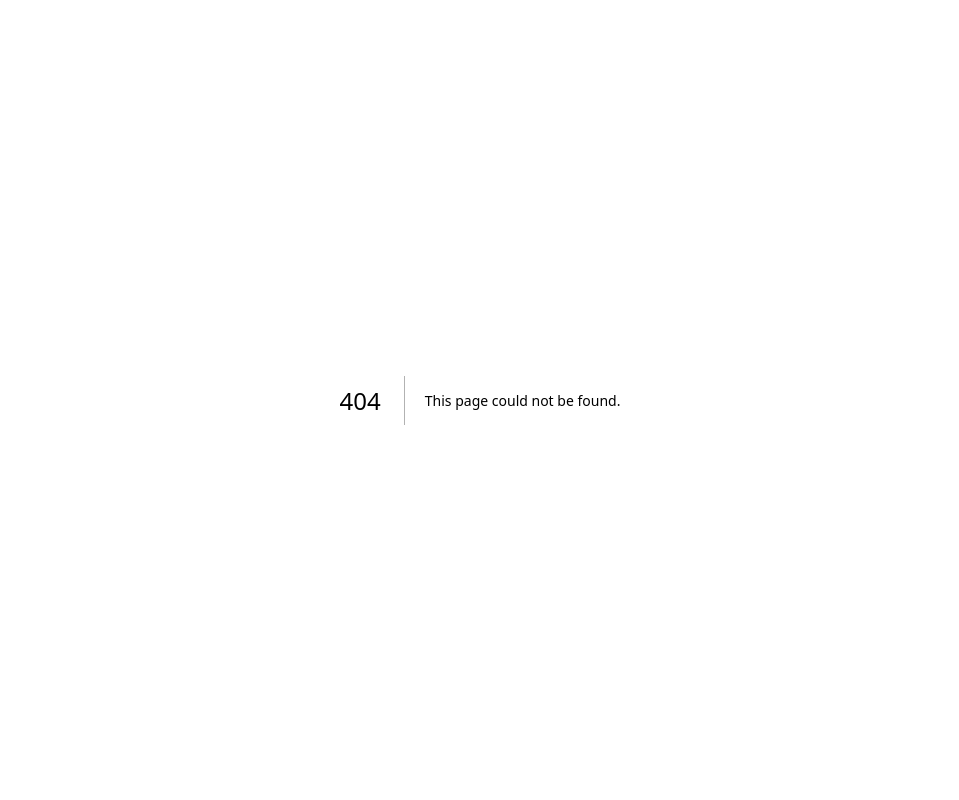
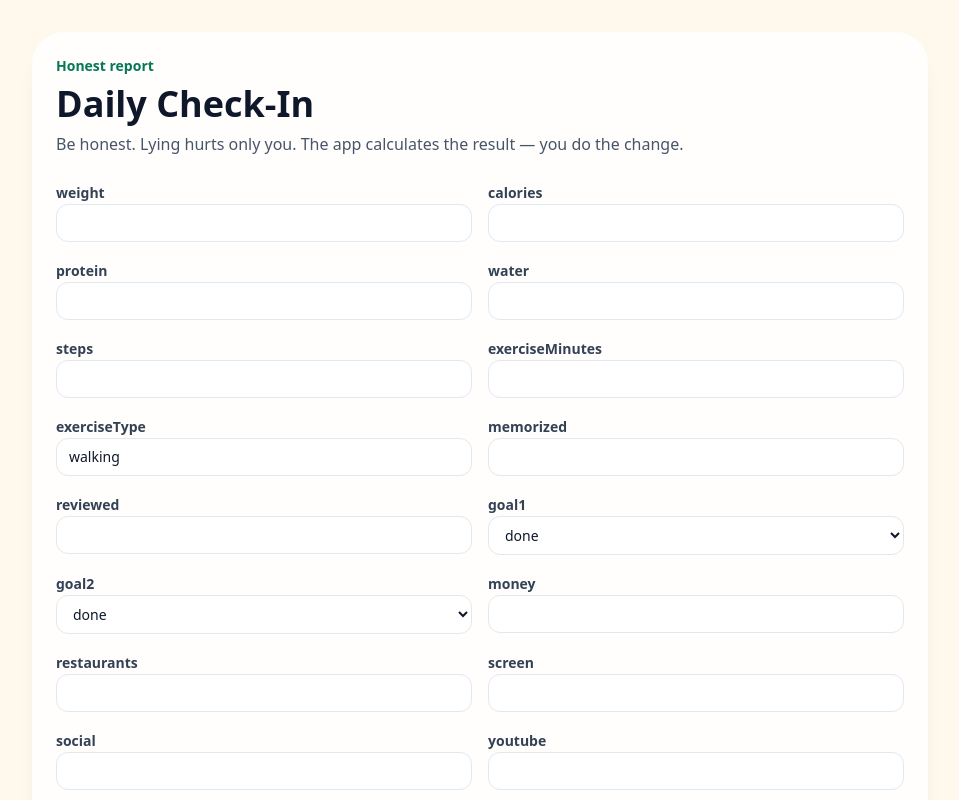
Before and after one commit to hxhhxxs/The-Challenge-, a Next.js app: page /check-in in a window 1280 px wide. Before the commit this address had no page. Shown: the top 800 px of the page, without its empty margins (160-1119 px from the left). Built offline with nearby package versions, Linux system fonts and the light colour scheme.

Commit message:
Add daily check-in route

```diff
--- /dev/null
+++ b/app/check-in/page.tsx
@@ -0,0 +1,13 @@
+"use client";
+
+import { useState } from "react";
+import { useRouter } from "next/navigation";
+import { cardClass, inputClass, pageBg } from "@/lib/challenge-ui";
+
+export default function CheckInPage() {
+  const router = useRouter();
+  const [form, setForm] = useState({ weight: "", calories: "", protein: "", water: "", steps: "", exerciseMinutes: "", exerciseType: "walking", memorized: "", reviewed: "", goal1: "done", goal2: "done", money: "", restaurants: "", screen: "", social: "", youtube: "", gaming: "", tv: "", sleep: "", bedtime: "", wake: "", mood: "", notes: "", slipped: "", wentWell: "" });
+  const [message, setMessage] = useState("");
+  function submit() { setMessage("Check-in locked for today. Supabase daily_logs save is the next backend step."); setTimeout(() => router.push("/dashboard"), 900); }
+  return <main className={pageBg}><section className={`${cardClass} mx-auto max-w-4xl`}><p className="text-sm font-bold text-emerald-700">Honest report</p><h1 className="mt-2 text-4xl font-black">Daily Check-In</h1><p className="mt-2 text-slate-600">Be honest. Lying hurts only you. The app calculates the result — you do the change.</p><div className="mt-6 grid gap-4 md:grid-cols-2">{Object.keys(form).map((key) => key === "goal1" || key === "goal2" ? <label key={key} className="block"><span className="text-sm font-bold text-slate-700">{key}</span><select className={inputClass} value={(form as any)[key]} onChange={(e) => setForm({ ...form, [key]: e.target.value })}><option>done</option><option>partial</option><option>missed</option></select></label> : <label key={key} className="block"><span className="text-sm font-bold text-slate-700">{key}</span><input className={inputClass} value={(form as any)[key]} onChange={(e) => setForm({ ...form, [key]: e.target.value })} /></label>)}</div>{message && <p className="mt-5 rounded-xl bg-emerald-50 p-3 text-sm font-bold text-emerald-800">{message}</p>}<button onClick={submit} className="mt-6 w-full rounded-full bg-emerald-600 px-5 py-3 font-black text-white">Submit & lock today</button></section></main>;
+}
```
